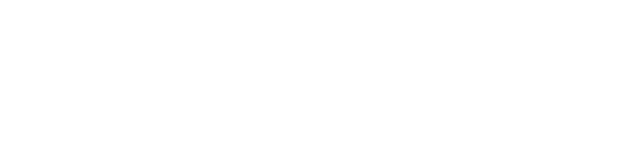
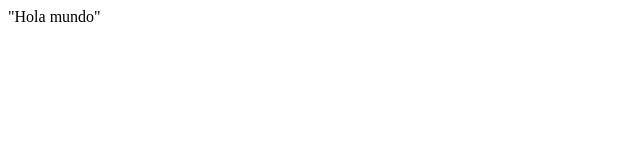
Before and after one commit to jaBaena/prueba, a plain HTML site: page index.html in a window 1280 px wide. Shown: the whole page, without its empty margins (0-640 px from the left). Drawn offline with Linux system fonts and the light colour scheme.

Commit message:
hola mundo

```diff
--- a/index.html
+++ b/index.html
@@ -7,4 +7,7 @@
         <meta name="author" content="" />
         <title>Creative - Start Bootstrap Theme</title>
     </head>
+    <body>
+        "Hola mundo"
+    </body>
 </html>
```
